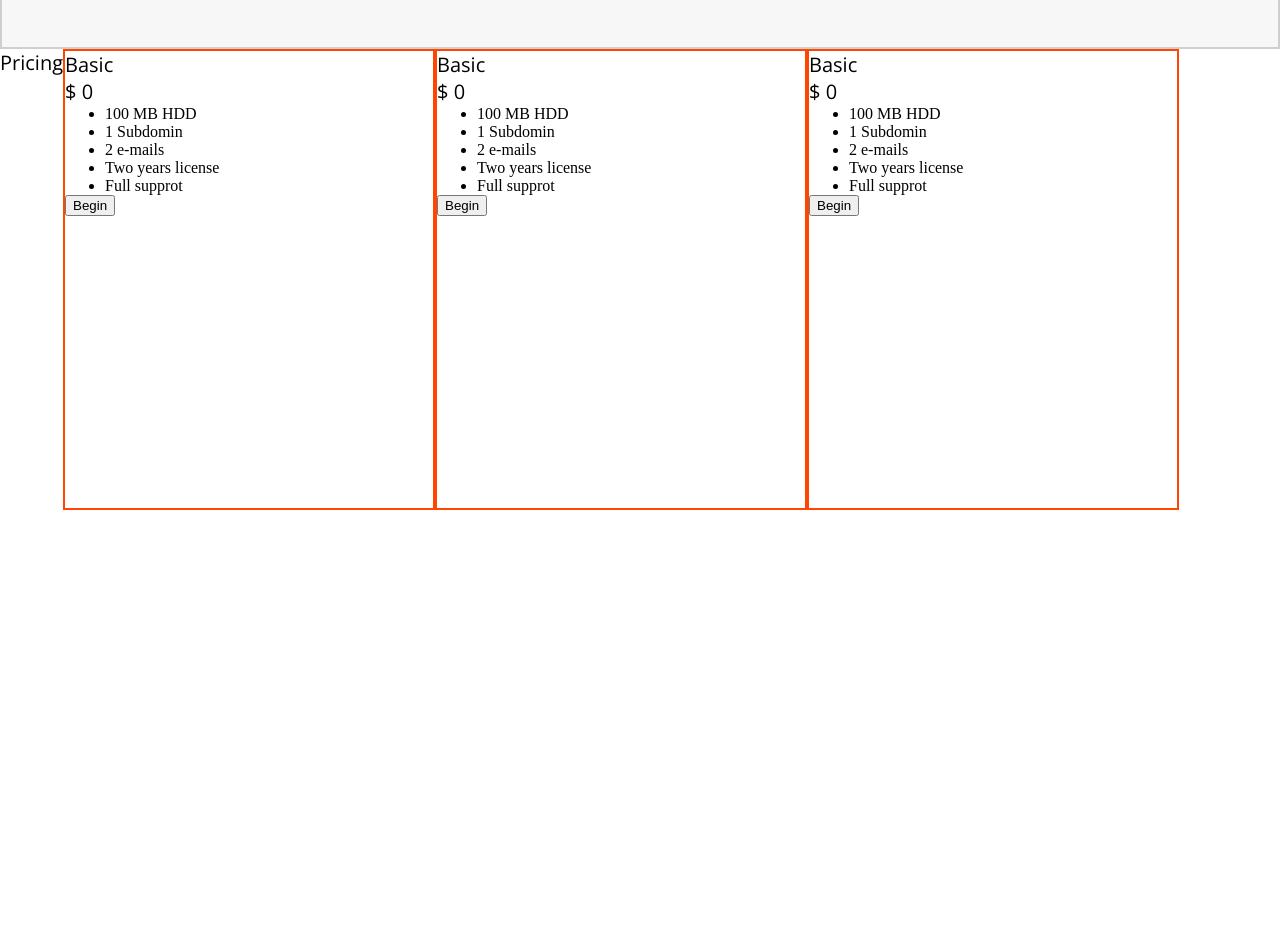
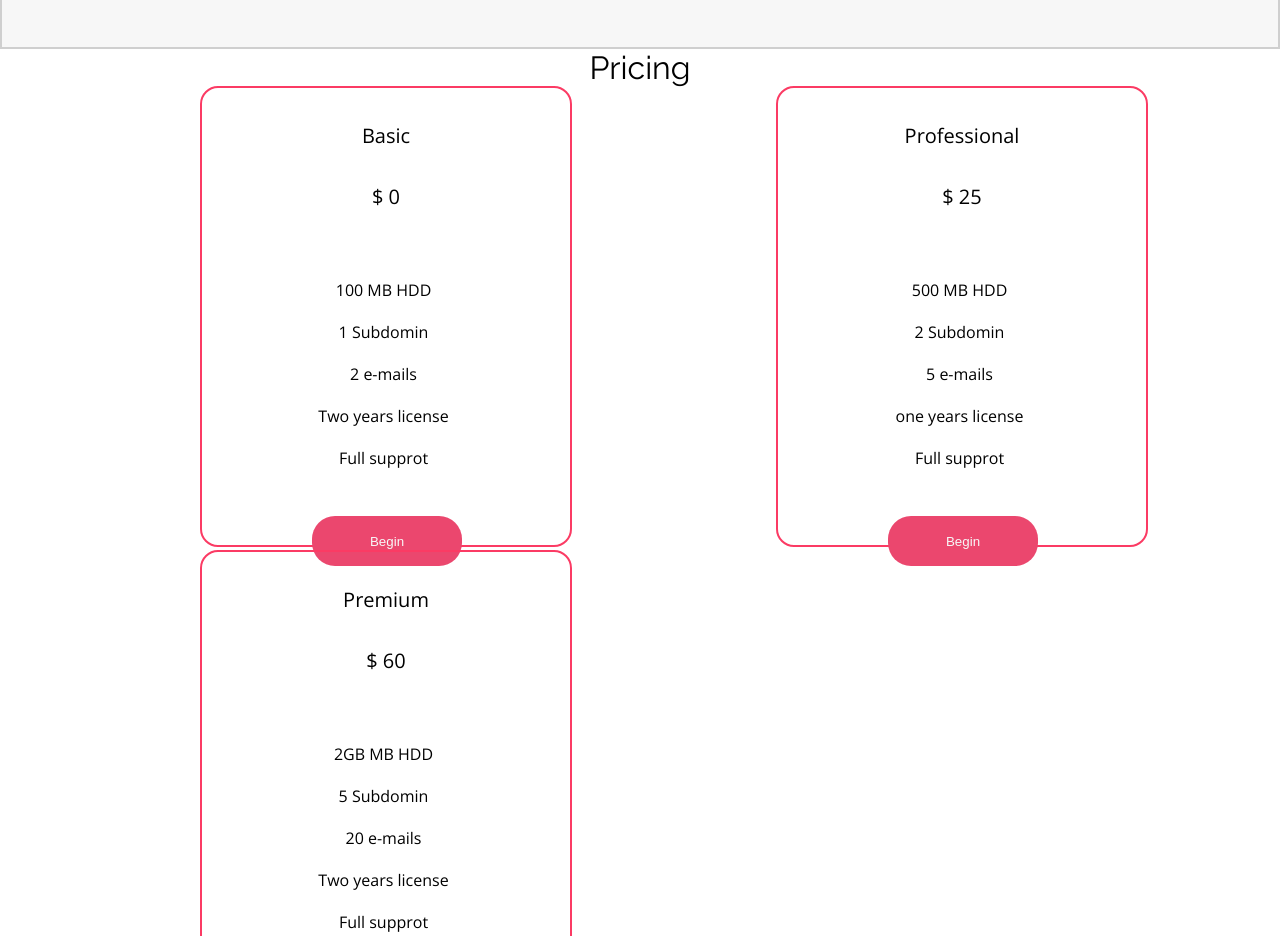
Before and after one commit to AndrzejHanaj/bestshop, a plain HTML site: page index.html in a window 1280 px wide. Shown: the part 3057-3993 px from the top of the page. Before the commit the page ends 3567 px from the top, so only its background shows below. Drawn offline with nearby package versions, Linux system fonts and the light colour scheme.

Commit message:
section 1 2 3

```diff
--- a/index.html
+++ b/index.html
@@ -117,9 +117,9 @@
 
 <section class="prices">
     <p>Pricing</p>
-    <div class="bacic">
+    <div class="basic">
 
-    <div>
+    <div class="rectangle">
         <p>Basic</p>
         <p>$ 0</p>
         <ul>
@@ -133,16 +133,33 @@
     </div>
     </div>
 
-    <div class="bacic">
+
+    <div class="basic">
+
+        <div class="rectangle 2">
+            <p>Professional</p>
+            <p>$ 25</p>
+            <ul>
+                <li>500 MB HDD</li>
+                <li>2 Subdomin</li>
+                <li>5 e-mails</li>
+                <li>one years license</li>
+                <li>Full supprot</li>
+            </ul>
+            <button>Begin</button>
+        </div>
+    </div>
 
 
-        <div>
-            <p>Basic</p>
-            <p>$ 0</p>
+    <div class="basic">
+
+        <div class="rectangle 3">
+            <p>Premium</p>
+            <p>$ 60</p>
             <ul>
-                <li>100 MB HDD</li>
-                <li>1 Subdomin</li>
-                <li>2 e-mails</li>
+                <li>2GB MB HDD</li>
+                <li>5 Subdomin</li>
+                <li>20 e-mails</li>
                 <li>Two years license</li>
                 <li>Full supprot</li>
             </ul>
@@ -150,21 +167,42 @@
         </div>
     </div>
 
-    <div class="bacic">
+    <footer>
 
-        <div>
-            <p>Basic</p>
-            <p>$ 0</p>
-            <ul>
-                <li>100 MB HDD</li>
-                <li>1 Subdomin</li>
-                <li>2 e-mails</li>
-                <li>Two years license</li>
-                <li>Full supprot</li>
-            </ul>
-            <button>Begin</button>
-        </div>
-    </div>
+    </footer>
+
+<!--    <div class="basic">-->
+
+
+<!--        <div>-->
+<!--            <p class="basicpricing">Basic</p>-->
+<!--            <p>$ 0</p>-->
+<!--            <ul>-->
+<!--                <li>100 MB HDD</li>-->
+<!--                <li>1 Subdomin</li>-->
+<!--                <li>2 e-mails</li>-->
+<!--                <li>Two years license</li>-->
+<!--                <li>Full supprot</li>-->
+<!--            </ul>-->
+<!--            <button>Begin</button>-->
+<!--        </div>-->
+<!--    </div>-->
+
+<!--    <div class="bacic">-->
+
+<!--        <div>-->
+<!--            <p>Basic</p>-->
+<!--            <p>$ 0</p>-->
+<!--            <ul>-->
+<!--                <li>100 MB HDD</li>-->
+<!--                <li>1 Subdomin</li>-->
+<!--                <li>2 e-mails</li>-->
+<!--                <li>Two years license</li>-->
+<!--                <li>Full supprot</li>-->
+<!--            </ul>-->
+<!--            <button>Begin</button>-->
+<!--        </div>-->
+<!--    </div>-->
 
 </section>
 
--- a/style.css
+++ b/style.css
@@ -215,12 +215,43 @@ h2{
     padding: 100px;
     width: 440px;
 }
-.bacic{
-    border: 2px solid orangered;
+.basic{
+    display: inline-block;
+    border: 2px solid #FB3B64;
     width: 372px;
     height: 461px;
+    margin-left: 200px;
+    border-radius: 18px;
 }
 
-.prices{
-    display: flex;
+.prices>p{
+    color: black;
+    font-size: 32px;
+    text-align: center;
+    font-family: 'Raleway', normal;
 }
+.rectangle>p{
+    text-align: center;
+margin-top:34px;}
+.rectangle>ul{
+    text-align: center;
+    font-family: 'Open Sans', sans-serif;
+    list-style: none;
+    margin-top: 69px;
+    margin-left:50px;
+}
+.rectangle>button{
+      margin-left:110px;
+      margin-top:27px;
+      width:150px;
+      height:50px;
+      background:#EB476E;
+      border-radius: 23px;
+      border: none;
+      color: #F7F7F7;
+  }
+
+.rectangle>ul>li{
+    margin-bottom: 20px;
+
+}
```
